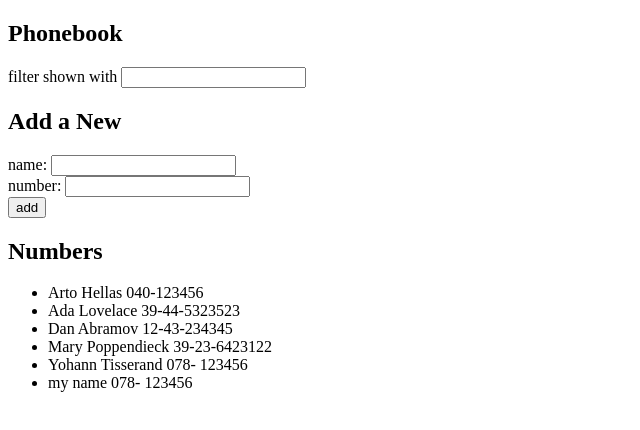
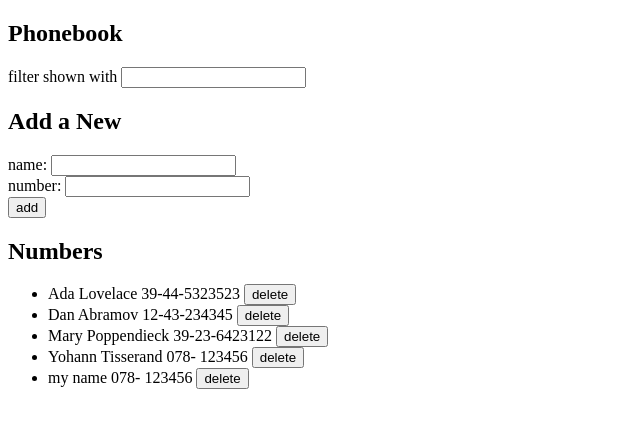
Before and after one commit to YohannTisserand/fullstackopen, a React (Create React App) app in the folder part2/phonebook/: page / in a window 1280 px wide. Shown: the top 430 px of the page, without its empty margins (0-640 px from the left). Built offline with nearby package versions, Linux system fonts and the light colour scheme; data requests are answered from the project's data file.

Commit message:
delete user

```diff
--- a/part2/phonebook/db.json
+++ b/part2/phonebook/db.json
@@ -1,10 +1,5 @@
 {
   "persons": [
-    {
-      "name": "Arto Hellas",
-      "number": "040-123456",
-      "id": 1
-    },
     {
       "name": "Ada Lovelace",
       "number": "39-44-5323523",
--- a/part2/phonebook/src/App.js
+++ b/part2/phonebook/src/App.js
@@ -2,7 +2,7 @@ import { useState, useEffect } from 'react'
 import PersonForm from './components/personForm'
 import Content from './components/content'
 import Filter from './components/filter'
-import phoneBoookService from './services/phoneBook'
+import phoneBookService from './services/phoneBook'
 import axios from 'axios'
 
 
@@ -15,7 +15,7 @@ const App = ({person}) => {
 
   const hook = () => {
     console.log('effect')
-    phoneBoookService
+    phoneBookService
       .getAll()
       .then(response => {
         console.log('promise fulfilled')
@@ -40,6 +40,16 @@ const App = ({person}) => {
     setPersons(filteredPersons)
   }
 
+  const deleteUser = (id, event) => {
+    if (window.confirm(`Are you sure?`)) {
+      phoneBookService
+        .erase(id)
+        .then(response => {
+          console.log(response.data)
+        })
+    }
+  }
+
   const addPerson = (event) => {
     event.preventDefault()
     if (persons.filter((person) => person.name === newName).length > 0) {
@@ -49,18 +59,17 @@ const App = ({person}) => {
       }, 2000);
     } else {
     const newObject = {
-      id: persons.length + 1,
       name: newName,
       number: newNumber
     }
-    phoneBoookService
+    phoneBookService
       .create(newObject)
       .then(response => {
         setPersons(persons.concat(newObject))
         setNewName('')
       })
+    }
   }
-}
 
   return (
     <div>
@@ -68,9 +77,9 @@ const App = ({person}) => {
       <em>{error}</em>
       <Filter value={newFilter} onChange={handleFilterChange} />
       <h2>Add a New</h2>
-      <PersonForm onSubmit={addPerson} newName={newName} handlePersonChange={handlePersonChange} newNumber={newNumber} handleNumberChange={handleNumberChange}/>
+      <PersonForm onSubmit={addPerson} newName={newName} handlePersonChange={handlePersonChange} newNumber={newNumber} handleNumberChange={handleNumberChange} />
       <h2>Numbers</h2>
-      <Content persons={persons} />
+      <Content persons={persons} deleteUser={deleteUser}/>
     </div>
   )
 }
--- a/part2/phonebook/src/components/content.js
+++ b/part2/phonebook/src/components/content.js
@@ -1,11 +1,11 @@
 import React from "react";
 import { Person } from "./person";
 
-const Content = ({persons}) => {
+const Content = ({persons, deleteUser}) => {
   return (
   <ul>
     {persons.map((person, i) =>
-    <Person key={i} person={person} />)}
+    <Person key={i} person={person} deleteUser={deleteUser} />)}
   </ul>
   )
 }
--- a/part2/phonebook/src/components/person.js
+++ b/part2/phonebook/src/components/person.js
@@ -1,9 +1,9 @@
 import React from 'react'
 
-export const Person = ({person}) => {
+export const Person = ({person, deleteUser}) => {
   return (
   <li>
-    {person.name} {person.number}
+    {person.name} {person.number} <button onClick={() => deleteUser(person.id)}>delete</button>
   </li>
   )
 }
--- a/part2/phonebook/src/services/phoneBook.js
+++ b/part2/phonebook/src/services/phoneBook.js
@@ -13,4 +13,8 @@ const update = (id, newObject) => {
   return axios.put(`${baseUrl}/${id}`, newObject)
 }
 
-export default { getAll, create, update }
+const erase = (id) => {
+  return axios.delete(`${baseUrl}/${id}`)
+}
+
+export default { getAll, create, update, erase }
```
